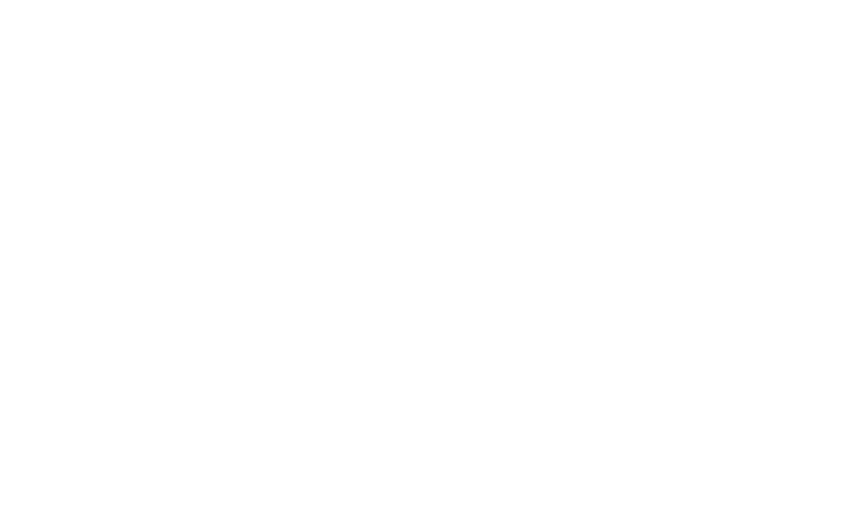
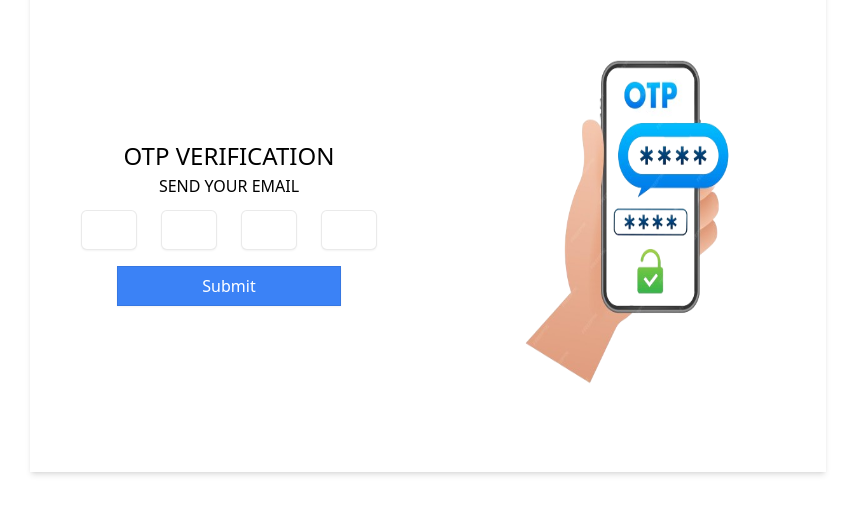
Before and after one commit to iamjuu/shoppee-ecommerce-react, a React (Vite) app: page /otp in a window 1280 px wide. Shown: the part 178-692 px from the top of the page, without its empty margins (212-1067 px from the left). Built offline with nearby package versions, Linux system fonts and the light colour scheme.

Commit message:
otp page added

```diff
--- a/src/Routers/UserRouter.jsx
+++ b/src/Routers/UserRouter.jsx
@@ -7,12 +7,14 @@
 import UserLayout from "../Layout/UserLayout";
 import Login from "../pages/Users/Login/LoginPage";
 import Signup from "../pages/Users/Signup/SignupPage"
+import Otp from "../pages/Users/Otp/OtpPage";
 const UserRouter = () => {
   return (
     <>
       <Routes>
       <Route path="/login" element={<Login />} />
       <Route path="/signup" element={<Signup />} />
+      <Route path="/otp" element={<Otp />} />
 
         <Route element={<UserLayout />}>
           <Route path="/" element={<Home />} />
--- /dev/null
+++ b/src/components/Otp/OtpForm.jsx
@@ -0,0 +1,85 @@
+import React, {useState} from 'react';
+import Bg  from '../../assets/Otp/otp.png'
+ const OtpPage = ({handleSubmit}) => {
+    const [inputs, setInputs] = useState(["", "", "", ""]);
+
+    const handleKeyDown = (e, index) => {
+      if (
+        !/^[0-9]$/.test(e.key) &&
+        e.key !== "Backspace" &&
+        e.key !== "Delete" &&
+        e.key !== "Tab" &&
+        !e.metaKey
+      ) {
+        e.preventDefault();
+      }
+      if (e.key === "Backspace") {
+        if (index > 0 && !inputs[index]) {
+          document.getElementById(`otp-input-${index - 1}`).focus();
+        }
+      }
+    };
+
+    const handleChange = (e, index) => {
+      const newInputs = [...inputs];
+      newInputs[index] = e.target.value;
+      setInputs(newInputs);
+      if (e.target.value && index < inputs.length - 1) {
+        document.getElementById(`otp-input-${index + 1}`).focus();
+      }
+    };
+
+    const onSubmit = (e) => {
+      e.preventDefault();
+      handleSubmit(e, inputs);
+    };
+
+    return (
+      <>
+        <div className="w-full h-screen flex justify-center items-center ">
+          <div className="flex shadow-md h-[500px]">
+            <div className="right_div flex-1 flex flex-col  items-center justify-center gap-3">
+              <div className="flex w-full justify-center flex-col items-center">
+                <h1 className="text-[1.5rem] font-thin">OTP VERIFICATION</h1>
+                <h1>SEND YOUR EMAIL</h1>
+              </div>
+              <form className="flex flex-col gap-4 justify-center items-center" onSubmit={onSubmit}>
+                <div className="flex gap-6 justify-center items-center">
+                  {inputs.map((value, index) => (
+                    <input
+                      key={index}
+                      type="number"
+                      name={index}
+                      id={`otp-input-${index}`}
+                      value={value}
+                      maxLength="1"
+                      onKeyDown={(e) => handleKeyDown(e, index)}
+                      onChange={(e) => handleChange(e, index)}
+                      className="px-3 shadow-sm border rounded-md border-[#00000015] focus:border-blue-600 outline-none w-14 h-10  "
+                    />
+                  ))}
+                </div>
+                <button
+                  type="submit"
+                  className="px-3 shadow-sm border border-[#00000015] outline-none w-56 h-10 bg-blue-500 text-white flex items-center justify-center gap-2"
+                >
+                  Submit
+                </button>
+
+              </form>
+            </div>
+            <div className="left_div flex-1 hidden md:flex ">
+              <img
+                src={Bg}
+                alt=""
+                className="w-full p-10 object-fill h-full"
+              />
+            </div>
+          </div>
+        </div>
+      </>
+    );
+
+}
+
+export default OtpPage;
--- /dev/null
+++ b/src/pages/Users/Otp/OtpPage.jsx
@@ -0,0 +1,47 @@
+import React from 'react';
+import OtpPage from '../../../components/Otp/OtpForm'
+import { useNavigate } from "react-router-dom";
+import axiosInstance from '../../../Instance/Instance';
+
+const Otp = () => {
+  const navigate = useNavigate();
+
+  const handleSubmit = async (e, values) => {
+    e.preventDefault();
+    try {
+      const datas = {
+        otp1: values[0],
+        otp2: values[1],
+        otp3: values[2],
+        otp4: values[3],
+      };
+      console.log(datas);
+
+    //   try {
+    //     const respones = await axiosInstance.post("/otp", datas);
+    //     console.log(respones.data.TypeIs,'this is the type');
+    //     if(respones.data.TypeIs=='User'){
+    //       navigate('/login')
+    //     }else if(respones.data.TypeIs=='Agent'){
+    //       navigate('/login')
+    //     }else{
+    //       navigate('/otp')
+    //     }
+    //   } catch (err) {
+    //     console.log(err);
+    //   }
+    } catch (err) {
+      console.log(err);
+    }
+  };
+
+
+  return (
+    <div>
+
+      <OtpPage  handleSubmit={handleSubmit} />
+    </div>
+  );
+}
+
+export default Otp;
```
Also changed, not shown: src/assets/Otp/otp.png (added).
